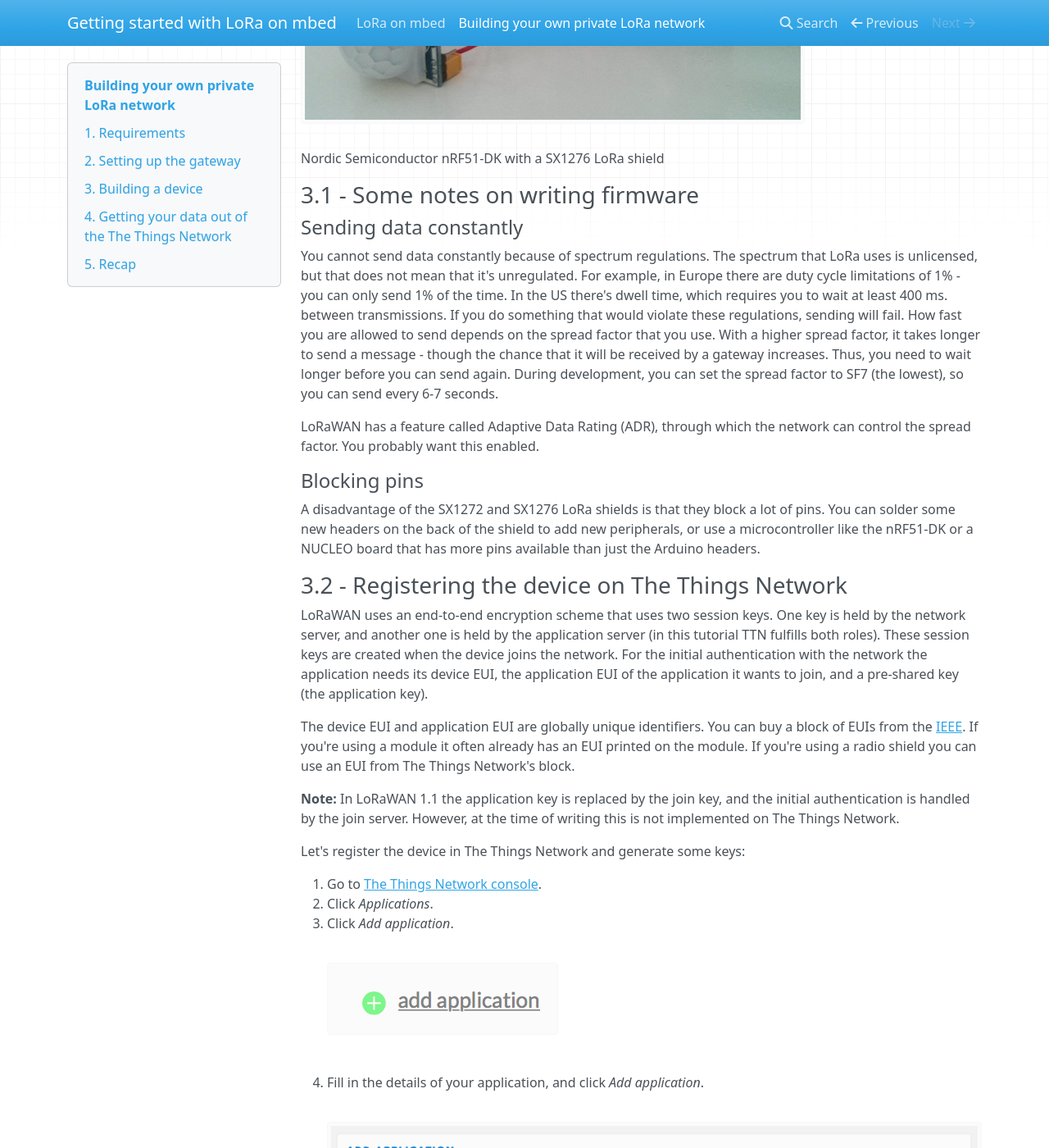
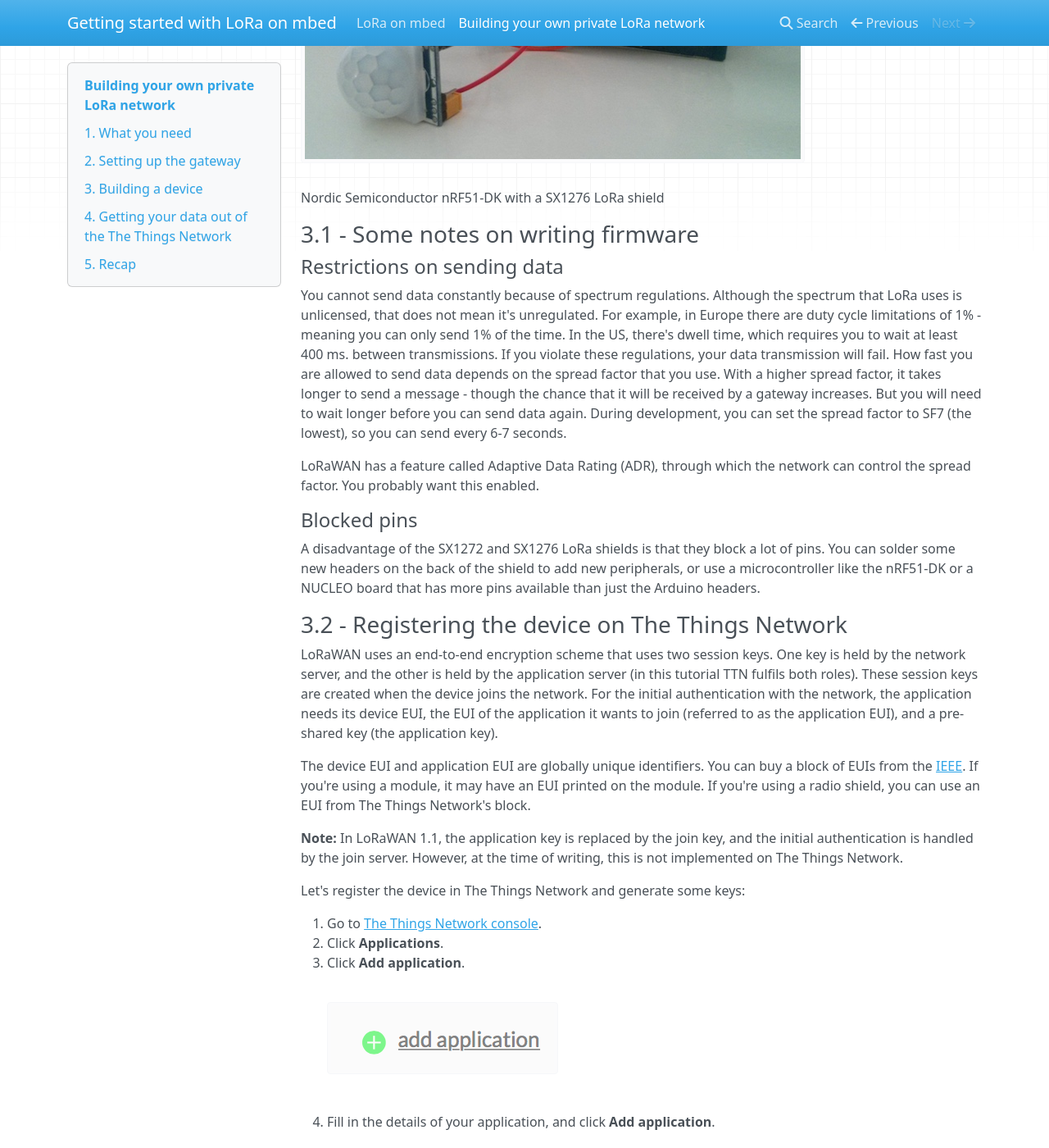
Before and after one commit to ARMmbed/lora-docs, an MkDocs documentation site: the page built from docs/intro-to-lora.md, in a window 1280 px wide and 1400 px high, scrolled down 9654 px. Shown: the whole window at 82% size. Built offline with MkDocs 1.6.1, drawn with Linux system fonts in a browser that asks for light colours; nearby versions of some CDN libraries; old or Windows-style settings are respelled for this version of MkDocs; some of the changed text lies outside the part shown.

Commit message:
Suggested copy edits
No major changes, mostly formatting with the occasional edit to the words.

Any problems, let me know.

````diff
--- a/docs/intro-to-lora.md
+++ b/docs/intro-to-lora.md
@@ -1,10 +1,10 @@
 # Building your own private LoRa network
 
-There is a lot of buzz about [LoRa](https://www.lora-alliance.org), a wide-area network solution that promises kilometers of range with very low power consumption, a perfect fit for the Internet of Things. Telecom operators are rolling out LoRa networks, but because LoRa operates in the [open spectrum](https://en.wikipedia.org/wiki/ISM_band), you can also set up your own network. This article discusses the requirements to build a private LoRa network and how to use the network to send data from an Arm Mbed end-node to the cloud.
+There is a lot of buzz about [LoRa](https://www.lora-alliance.org), a wide-area network solution that promises kilometers of range with very low power consumption, a perfect fit for the Internet of Things. Telecom operators are rolling out LoRa networks, but because LoRa operates in the [open spectrum](https://en.wikipedia.org/wiki/ISM_band), you can also set up your own network. This article discusses what you need in order to build a private LoRa network and how to use the network to send data from an Arm Mbed end-node to the cloud.
 
 <span class="notes">**Note on LoRa vs. LoRaWAN:** Technically, we're building a LoRaWAN network in this article. LoRa is the modulation technique used (PHY), and LoRaWAN is the network protocol on top of the physical layer (MAC).</span>
 
-## 1. Requirements
+## 1. What you need
 
 A typical LoRa network consists of four parts: devices, gateways, a network service and an application:
 
@@ -14,24 +14,27 @@ For hardware, you need devices and gateways, similar to how you would set up a W
 
 The network service deduplicates packets when multiple gateways receive the same packet, decrypts the message (everything is end-to-end encrypted), handles LoRa features such as adaptive data rating and so on. It then forwards the decrypted data to your application. Often, network service providers allow you to run parts of the network - like the application server, which decrypts the messages - yourself.
 
-There are five requirements.
-
-We need hardware:
+You will need hardware:
 
 * Gateways.
 * Devices.
 
-And we need software:
+And some software:
 
 * Device firmware.
 * A network service.
 * An app.
 
-This guide shows you which hardware you can buy, how to configure a gateway, how to write some device firmware, and how to set up a web application to show your LoRa traffic.
+This guide shows you:
 
-Note that the frequency that LoRa uses differs per region. Make sure you get gateways and devices that are legal in your jurisdiction. For example, use 915 MHz radios in the United States, and an 868 MHz radio in Europe. More information can be found in the [LoRaWAN regional parameters](http://net868.ru/assets/pdf/LoRaWAN-Regional-Parameters-v1.1rA.PDF) specification.
+* Which hardware you can buy.
+* How to configure a gateway.
+* How to write some device firmware.
+* How to set up a web application to show your LoRa traffic.
 
-### 1.1 - Getting a gateway
+<span class="notes">**Note:** The frequency that LoRa uses differs between region. Make sure you get gateways and devices that are legal in your jurisdiction. For example, use 915 MHz radios in the United States, and an 868 MHz radio in Europe. More information can be found in the [LoRaWAN regional parameters](http://net868.ru/assets/pdf/LoRaWAN-Regional-Parameters-v1.1rA.PDF) specification.</span>
+
+### 1.1 - Choosing a gateway
 
 You have [a lot of choices in the gateways](https://www.loriot.io/lora-gateways.html) you can use, but we've had good experience with these three:
 
@@ -67,11 +70,11 @@ This tutorial applies to all combinations listed above.
 
 Now on to the software side. You need a server that understands the LoRa protocol and can interpret the data the device sends. It's possible to roll your own (Semtech can give you its reference implementation if you sign an NDA), but there are also companies building LoRa network servers as a service, handling everything on your behalf. This article uses [The Things Network](https://www.thethingsnetwork.org), an open source, globally distributed network service that also has a free hosted community edition.
 
-Because a network server only processes your data and doesn't store it, you need a place to store your messages, as well. The Things Network allows you to hook into their service through an MQTT client and forward your data to the cloud service of your choice (or straight to your application).
+Because a network server only processes your data and doesn't store it, you need a somewhere to store your messages as well. The Things Network allows you to hook into their service through an MQTT client and forward your data to the cloud service of your choice (or straight to your application).
 
 ## 2. Setting up the gateway
 
-You now need to configure the gateway by installing software that scans the spectrum and forwards all LoRa packets to the network server. Below are setup instructions for the three gateways suggested earlier.
+You now need to configure the gateway by installing software to scan the spectrum and forward all LoRa packets to the network server. Below are setup instructions for the three gateways suggested earlier.
 
 ### 2.1 - Prerequisites
 
@@ -83,7 +86,7 @@ Follow the instructions in [this document](https://www.thethingsnetwork.org/docs
 
 The Conduit is configured with DHCP disabled, so you need to enable this first. There are two options to do this: either via Ethernet or via micro-USB.
 
-__Using Ethernet__
+**Using Ethernet**
 
 1. Connect to the Conduit over Ethernet (from the Conduit to your computer).
 1. Set a static IP address of 192.168.2.2 for your computer.
@@ -91,7 +94,7 @@ __Using Ethernet__
 1. Log in through SSH to 192.168.2.1 with the username `root` and password `root`.
 
 
-__Over micro-USB__
+**Over micro-USB**
 
 1. Connect to the Conduit using a micro-USB cable.
 1. The gateway appears as a serial device.
@@ -101,7 +104,7 @@ __Over micro-USB__
 
 Now that you are connected, you can set up the gateway:
 
-1.  Enable DHCP by following Step 4 in [this document](http://www.multitech.net/developer/software/mlinux/getting-started-with-conduit-mlinux/).
+1. Enable DHCP by following Step 4 in [this document](http://www.multitech.net/developer/software/mlinux/getting-started-with-conduit-mlinux/).
 1. Connect the gateway over Ethernet to your router.
 1. Verify that the gateway is connected to the internet (for example, by running `ping 8.8.4.4`).
 
@@ -113,11 +116,11 @@ Follow the instructions in [this document](https://github.com/ttn-zh/ic880a-gate
 
 1. [Sign up](https://console.thethingsnetwork.org) for an account at The Things Network.
 1. You're redirected to the dashboard page.
-1. Click *Gateways*.
+1. Click **Gateways**.
 
     <span class="images">![Gateways](assets/ttn1.png)</span>
 
-1. Click *Register gateway*.
+1. Click **Register gateway**.
 
     <span class="images">![Add a new gateway](assets/ttn2.png)</span>
 
@@ -126,14 +129,14 @@ Follow the instructions in [this document](https://github.com/ttn-zh/ic880a-gate
     <span class="images">![Gateway details](assets/ttn3.png)<span>Gateway details, make sure the location is set correctly so coverage maps can be updated.</span></span>
 
 1. If you use the Kerlink Wirnet station:
-    * Tick *I'm using the legacy packet forwarder*.
-    * Under 'Gateway EUI' enter the EUI of the gateway (printed on the box).
+    * Tick **I'm using the legacy packet forwarder**.
+    * Under **Gateway EUI** enter the EUI of the gateway (printed on the box).
 
 1. If you use the Raspberry Pi:
-    * Tick *I'm using the legacy packet forwarder*.
-    * Under 'Gateway EUI' enter the EUI that was printed when calling `install.sh` in step 2.1.
+    * Tick **I'm using the legacy packet forwarder**.
+    * Under **Gateway EUI** enter the EUI that was printed when calling `install.sh` in step 2.1.
 
-1. Click *Register gateway*.
+1. Click **Register gateway**.
 1. The gateway is now created.
 
 If you use the Multi-Tech Conduit, you need the 'Gateway key' to authenticate the gateway to the network. Copy it.
@@ -184,49 +187,49 @@ Now to the interesting work: building a device that can send sensor data over th
 
 ### 3.1 - Some notes on writing firmware
 
-#### Sending data constantly
+#### Restrictions on sending data
 
-You cannot send data constantly because of spectrum regulations. The spectrum that LoRa uses is unlicensed, but that does not mean that it's unregulated. For example, in Europe there are duty cycle limitations of 1% - you can only send 1% of the time. In the US there's dwell time, which requires you to wait at least 400 ms. between transmissions. If you do something that would violate these regulations, sending will fail. How fast you are allowed to send depends on the spread factor that you use. With a higher spread factor, it takes longer to send a message - though the chance that it will be received by a gateway increases. Thus, you need to wait longer before you can send again. During development, you can set the spread factor to SF7 (the lowest), so you can send every 6-7 seconds.
+You cannot send data constantly because of spectrum regulations. Although the spectrum that LoRa uses is unlicensed, that does not mean it's unregulated. For example, in Europe there are duty cycle limitations of 1% - meaning you can only send 1% of the time. In the US, there's dwell time, which requires you to wait at least 400 ms. between transmissions. If you violate these regulations, your data transmission will fail. How fast you are allowed to send data depends on the spread factor that you use. With a higher spread factor, it takes longer to send a message - though the chance that it will be received by a gateway increases. But you will need to wait longer before you can send data again. During development, you can set the spread factor to SF7 (the lowest), so you can send every 6-7 seconds.
 
 LoRaWAN has a feature called Adaptive Data Rating (ADR), through which the network can control the spread factor. You probably want this enabled.
 
-#### Blocking pins
+#### Blocked pins
 
 A disadvantage of the SX1272 and SX1276 LoRa shields is that they block a lot of pins. You can solder some new headers on the back of the shield to add new peripherals, or use a microcontroller like the nRF51-DK or a NUCLEO board that has more pins available than just the Arduino headers.
 
 ### 3.2 - Registering the device on The Things Network
 
-LoRaWAN uses an end-to-end encryption scheme that uses two session keys. One key is held by the network server, and another one is held by the application server (in this tutorial TTN fulfills both roles). These session keys are created when the device joins the network. For the initial authentication with the network the application needs its device EUI, the application EUI of the application it wants to join, and a pre-shared key (the application key).
+LoRaWAN uses an end-to-end encryption scheme that uses two session keys. One key is held by the network server, and the other is held by the application server (in this tutorial TTN fulfils both roles). These session keys are created when the device joins the network. For the initial authentication with the network, the application needs its device EUI, the EUI of the application it wants to join (referred to as the application EUI), and a pre-shared key (the application key).
 
-The device EUI and application EUI are globally unique identifiers. You can buy a block of EUIs from the [IEEE](http://standards.ieee.org/develop/regauth/tut/eui.pdf). If you're using a module it often already has an EUI printed on the module. If you're using a radio shield you can use an EUI from The Things Network's block.
+The device EUI and application EUI are globally unique identifiers. You can buy a block of EUIs from the [IEEE](http://standards.ieee.org/develop/regauth/tut/eui.pdf). If you're using a module, it may have an EUI printed on the module. If you're using a radio shield, you can use an EUI from The Things Network's block.
 
-<span class="notes">**Note:** In LoRaWAN 1.1 the application key is replaced by the join key, and the initial authentication is handled by the join server. However, at the time of writing this is not implemented on The Things Network.</span>
+<span class="notes">**Note:** In LoRaWAN 1.1, the application key is replaced by the join key, and the initial authentication is handled by the join server. However, at the time of writing, this is not implemented on The Things Network.</span>
 
 Let's register the device in The Things Network and generate some keys:
 
 1. Go to [The Things Network console](https://console.thethingsnetwork.org).
-1. Click *Applications*.
-1. Click *Add application*.
+1. Click **Applications**.
+1. Click **Add application**.
 
     <span class="images">![Add application in TTN](assets/ttn8.png)</span>
 
-1. Fill in the details of your application, and click *Add application*.
+1. Fill in the details of your application, and click **Add application**.
 
     <span class="images">![Application details](assets/ttn9.png)<span>Filling in the application details in The Things Network.</span></span>
 
-1. You're redirected to the application page. Under *Devices*, click *Register device*.
+1. You're redirected to the application page. Under **Devices**, click **Register device**.
 
     <span class="images">![Register device](assets/ttn10.png)</span>
 
-1. If your device has an EUI printed on it, fill this in under 'Device EUI'.
+1. If your device has an EUI printed on it, enter this in under **Device EUI**.
 
     <span class="images">![Device EUI on a LoRa module](assets/ttn11.png)<span>The device EUI is often printed on the module, or on the box.</span></span>
 
-1. If your device does not have an EUI printed on it, press the 'generate' button. Do not make an EUI up, these EUIs need to be globally unique. Clicking 'generate' will allocate you an EUI from a block owned by The Things Network.
+1. If your device does not have an EUI printed on it, press the **generate** button to allocate you an EUI from a block owned by The Things Network. Do **not** make an EUI up, it must be globally unique.
 
     <span class="images">![Generating Device EUI](assets/ttn12.png)</span>
 
-1. Fill in the rest of the details and click *Register*.
+1. Fill in the rest of the details and click **Register**.
 
     <span class="images">![Registering a new device in TTN](assets/ttn13.png)</span>
 
@@ -258,7 +261,7 @@ Mbed comes with an Online Compiler which you can use to build applications, with
 In the Online Compiler:
 
 1. Open `mbed_app.json` - this file contains the configuration for the application, and holds the authentication keys.
-1. If you have a SX1272 or SX1276 *shield* (so not if you have a module), set your radio type under `lora-radio`.
+1. If you have a SX1272 or SX1276 **shield** (so not if you have a module), set your radio type under `lora-radio`.
 1. Under `lora.device-eui` enter the device EUI from the TTN console.
 1. Under `lora.application-eui` enter the application EUI from the TTN console.
 1. Under `lora.application-key` enter the application key from the TTN console.
@@ -293,19 +296,19 @@ To send the current value of the PIR sensor (whether it sees movement), in the O
 
 Now you can verify whether the setup works by flashing this application to your board.
 
-1. In the Online Compiler click the *Compile* button.
+1. In the Online Compiler click the **Compile** button.
 
     <span class="images">![Compile button](assets/lora10.png)<span>Compile button</span></span>
 
-1. When compilation succeeds, a file is downloaded.
+1. When compilation succeeds, the compiler sends a file to your computer.
 1. Plug your development board into the computer (over micro-USB) to mount it as a USB mass storage device. In most cases, you should not need a driver, but you can find drivers [here](https://os.mbed.com/docs/latest/tutorials/windows-serial-driver.html) just in case.
-1. Once the device mounts, drag the compiled file onto the board. This causes the device to boot up. You can then see the device joining, and then sending messages in the The Things Network console, under the *Data* tab:
+1. Once the device mounts, drag the compiled file onto the board. This causes the device to boot up. You can then see the device joining, and then sending messages in the The Things Network console, under the **Data** tab:
 
     <span class="images"><span>We've got data! **TODO: add image**</span></span>
 
 <span class="notes">**Note 1:** You can hook a [serial monitor](https://os.mbed.com/docs/latest/tutorials/serial-comm.html) up to the development board (baud rate 115,200) to see debugging messages.</span>
 
-<span class="notes">**Note 2:** No data in the *Data* tab? Verify that the gateway can receive messages. In the TTN console go to your gateway, and see if you see any data come through under the *Traffic* tab. If you see your device there, but not under the device page the keys are probably wrong.</span>
+<span class="notes">**Note 2:** No data in the **Data** tab? Verify that the gateway can receive messages. In the TTN console go to your gateway, and see if you see any data come through under the **Traffic** tab. If you see your device there, but not under the device page the keys are probably wrong.</span>
 
 #### Sending manually
 
@@ -315,14 +318,14 @@ By default, the application sends data automatically. If you want to change this
 ev_queue.call_every(TX_TIMER, send_message);
 ```
 
-And call `send_message` whenever you want (for example after the state of the sensor changes). Note that you still need to adhere to the duty cycle, so you cannot send too fast.
+And call `send_message` whenever you want (for example after the state of the sensor changes). Note that you still need to adhere to the duty cycle, so you may not be able to send data immediately.
 
 
 ### 3.6 - Relaying data back to the device
 
-You can also send data back to the device. Because LoRaWAN (in Class-A mode, which you're using here) is not continiously connected to the network you'll need to wait for a receive (RX) window to occur to receive data. An RX window opens right after a transmission. So you need to *send* to the network first before you can receive a message. If you send a message from The Things Network back to your device the network will automatically queue the message and deliver it in the next RX window.
+You can also send data back to the device. Because LoRaWAN (in Class-A mode, which you're using here) is not continuously connected to the network you'll need to wait for a receive (RX) window to occur to receive data. An RX window opens right after a transmission. So you need to *send* to the network first before you can receive a message. If you send a message from The Things Network back to your device the network automatically queues the message and delivers it in the next RX window.
 
-We can toggle the LED on your development board over LoRa. In the Online Compiler:
+You can toggle the LED on your development board over LoRa. In the Online Compiler:
 
 1. Open `main.cpp`.
 1. Replace the `receive_message` function with:
@@ -351,7 +354,7 @@ We can toggle the LED on your development board over LoRa. In the Online Compile
     <span class="notes">**Note:** On some development boards writing `0` to the LED will turn them on, on some others writing `1` will do this. It depends on the wiring of the board.</span>
 
 1. Compile and flash the application.
-1. When the device is back online, use the The Things Network console to queue a message. Go to your device page, and under *Downlink*, select port *21*, and data `01`. Then press *Send*.
+1. When the device is back online, use the The Things Network console to queue a message. Go to your device page, and under **Downlink**, select port **21**, and data `01`. Then press **Send**.
 
     <span class="images">![Queuing a downlink message using the TTN console](assets/ttn16.png)<span>Queuing a downlink message over port 21</span></span>
 
````
Also changed, not shown: other parts of docs/intro-to-lora.md (+11 -11 lines).
